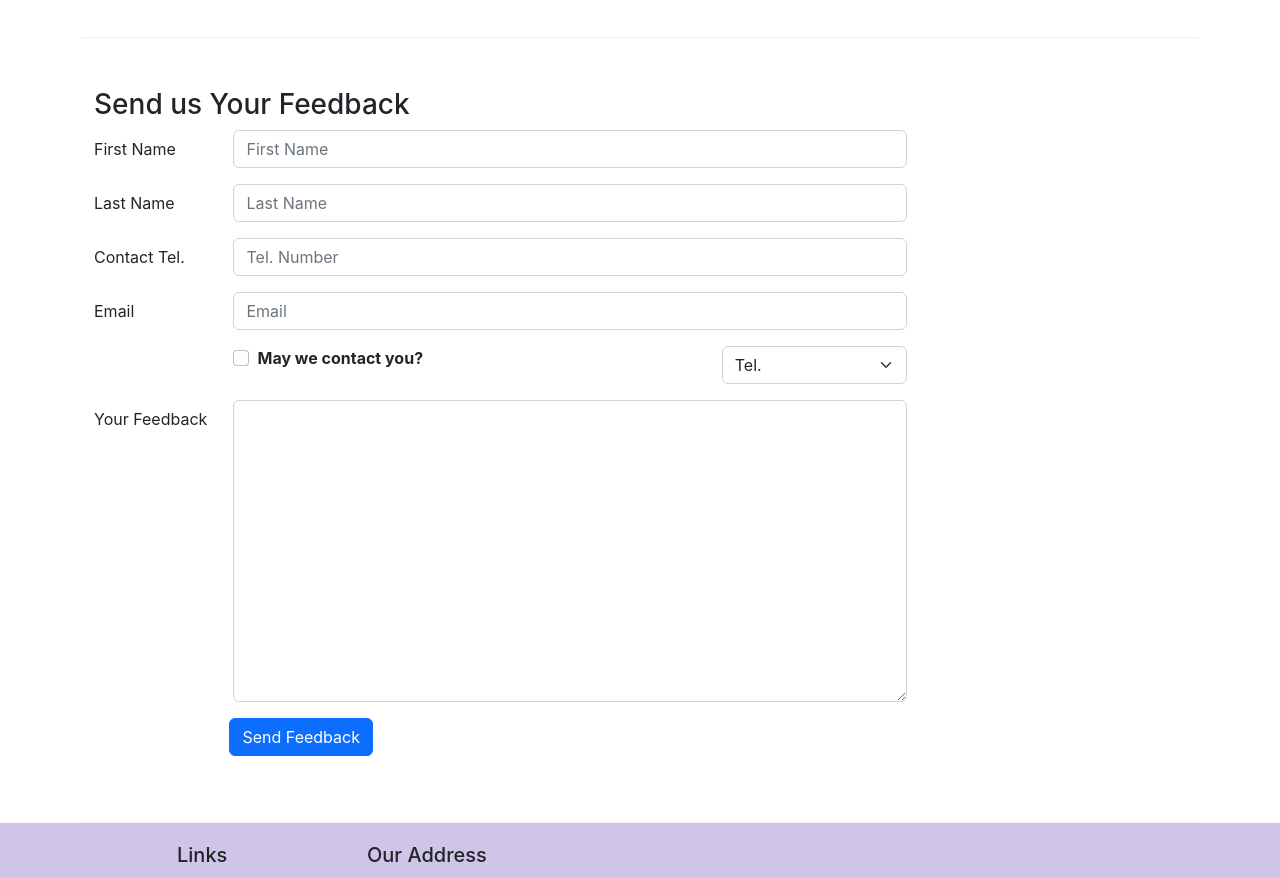
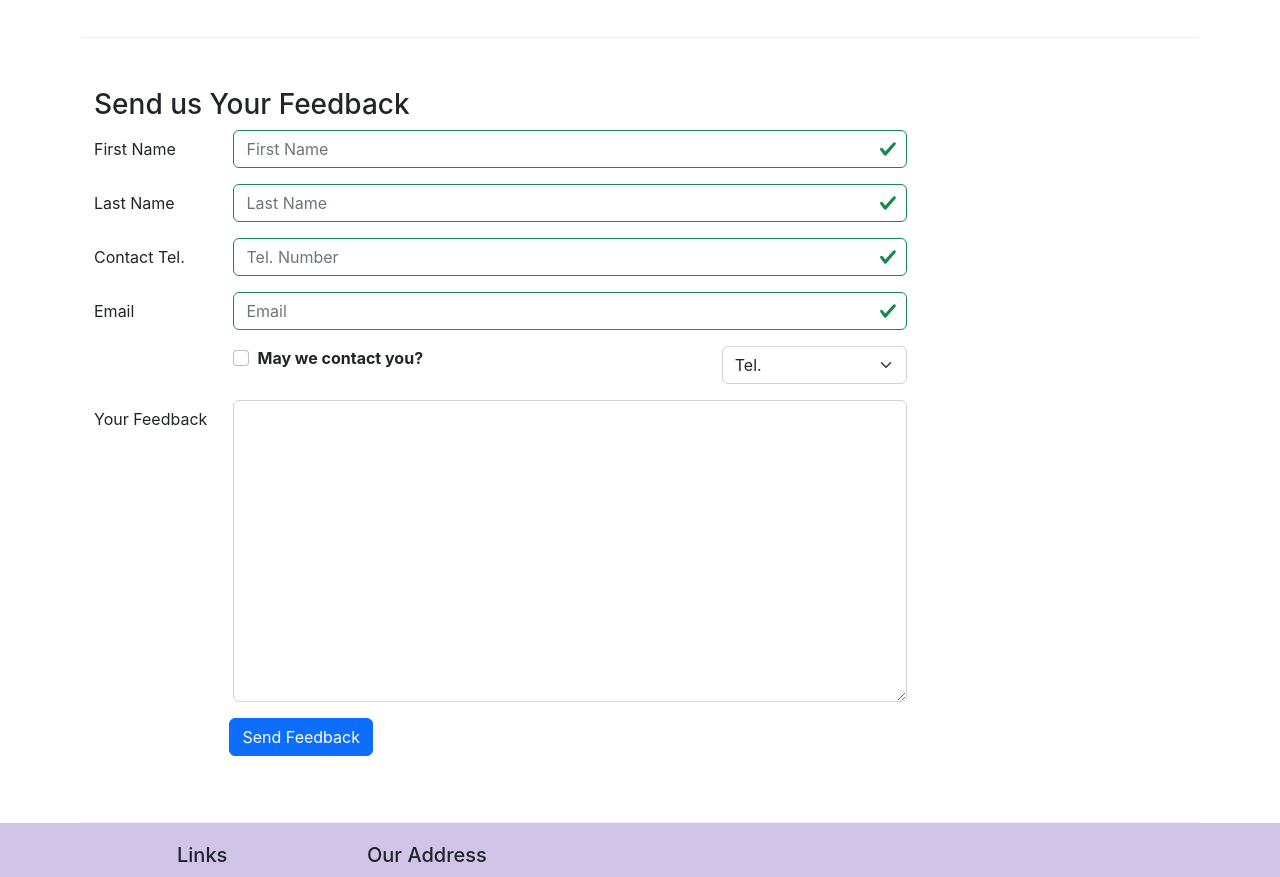
Before and after one commit to k2gutierrez/secondProyect, a React (Create React App) app: page /contactus in a window 1280 px wide. Shown: the part 840-1717 px from the top of the page. Built offline with nearby package versions, Linux system fonts and the light colour scheme.

Commit message:
Controlled Form Validation

```diff
--- a/src/components/ContactComponent.js
+++ b/src/components/ContactComponent.js
@@ -1,5 +1,5 @@
 import React, { Component } from 'react';
-import { Breadcrumb, BreadcrumbItem, Button, Form, FormGroup, Label, Input, Col } from 'reactstrap';
+import { Breadcrumb, BreadcrumbItem, Button, Form, FormGroup, Label, Input, Col, FormFeedback } from 'reactstrap';
 import { Link } from 'react-router-dom';
 
 class Contact extends Component {
@@ -14,10 +14,17 @@
             email: '',
             agree: false,
             contactType: 'Tel.',
-            message: ''
+            message: '',
+            touched: {
+                firstname: false,
+                lastname: false,
+                telnum: false,
+                email: false
+            }
         }
         this.handleSubmit = this.handleSubmit.bind(this);
         this.handleInputChange = this.handleInputChange.bind(this);
+        this.handleBlur = this.handleBlur.bind(this);
     }
 
     handleInputChange(event) {
@@ -37,7 +44,42 @@
         event.preventDefault();
     }
 
+    handleBlur = (field) => (evt) => {
+        this.setState({
+            touched: { ...this.state.touched, [field]: true}
+        });
+    }
+
+    validate(firstname, lastname, telnum, email) {
+        const errors = {
+            firstname: '',
+            lastname: '',
+            telnum: '',
+            email: ''
+        };
+        if (this.state.touched.firstname && firstname.length < 3)
+            errors.firstname = 'First Name should be >= 3 characters';
+        else if (this.state.touched.firstname && firstname.length > 10)
+            errors.firstname = 'First Name should be <= 10 characters';
+
+        if (this.state.touched.lastname && lastname.length < 3)
+            errors.lastname = 'Last Name should be >= 3 characters';
+        else if (this.state.touched.lastname && lastname.length > 10)
+            errors.lastname = 'Last Name should be <= 10 characters';
+
+        const reg = /^\d+$/;
+        if (this.state.touched.telnum && !reg.test(telnum))
+            errors.telnum = 'Tel. Number should contain only numbers';
+
+        if(this.state.touched.email && email.split('').filter(x => x === '@').length !== 1)
+            errors.email = 'Email should contain a @';
+
+        return errors;
+
+    }
+
     render () {
+        const errors = this.validate(this.state.firstname, this.state.lastname, this.state.telnum, this.state.email);
         return(
             <div className="container">
                 <div className='row'>
@@ -85,25 +127,53 @@
                             <FormGroup row>
                                 <Label htmlFor="firstname" md={2}>First Name</Label>
                                 <Col md={10}>
-                                    <Input type='text' id='firstname' name='firstname' placeholder='First Name' value={this.state.firstname} onChange={this.handleInputChange} />
+                                    <Input type='text' id='firstname' name='firstname' placeholder='First Name'
+                                        value={this.state.firstname}
+                                        valid={errors.firstname === ''}
+                                        invalid={errors.firstname !== ''}
+                                        onBlur={this.handleBlur('firstname')}
+                                        onChange={this.handleInputChange}
+                                    />
+                                    <FormFeedback>{errors.firstname}</FormFeedback>
                                 </Col>
                             </FormGroup>
                             <FormGroup row>
                                 <Label htmlFor="lastname" md={2}>Last Name</Label>
                                 <Col md={10}>
-                                    <Input type='text' id='lastname' name='lastname' placeholder='Last Name' value={this.state.lastname} onChange={this.handleInputChange} />
+                                    <Input type='text' id='lastname' name='lastname' placeholder='Last Name'
+                                        value={this.state.lastname}
+                                        valid={errors.lastname === ''}
+                                        invalid={errors.lastname !== ''}
+                                        onBlur={this.handleBlur('lastname')}
+                                        onChange={this.handleInputChange}
+                                    />
+                                    <FormFeedback>{errors.lastname}</FormFeedback>
                                 </Col>
                             </FormGroup>
                             <FormGroup row>
                                 <Label htmlFor="telnum" md={2}>Contact Tel.</Label>
                                 <Col md={10}>
-                                    <Input type='tel' id='telnum' name='telnum' placeholder='Tel. Number' value={this.state.telnum} onChange={this.handleInputChange} />
+                                    <Input type='tel' id='telnum' name='telnum' placeholder='Tel. Number'
+                                        value={this.state.telnum}
+                                        valid={errors.telnum === ''}
+                                        invalid={errors.telnum !== ''}
+                                        onBlur={this.handleBlur('telnum')}
+                                        onChange={this.handleInputChange}
+                                    />
+                                    <FormFeedback>{errors.telnum}</FormFeedback>
                                 </Col>
                             </FormGroup>
                             <FormGroup row>
                                 <Label htmlFor="email" md={2}>Email</Label>
                                 <Col md={10}>
-                                    <Input type='email' id='email' name='email' placeholder='Email' value={this.state.email} onChange={this.handleInputChange} />
+                                    <Input type='email' id='email' name='email' placeholder='Email'
+                                        value={this.state.email}
+                                        valid={errors.email === ''}
+                                        invalid={errors.email !== ''}
+                                        onBlur={this.handleBlur('email')}
+                                        onChange={this.handleInputChange}
+                                    />
+                                    <FormFeedback>{errors.email}</FormFeedback>
                                 </Col>
                             </FormGroup>
                             <FormGroup row>
```
